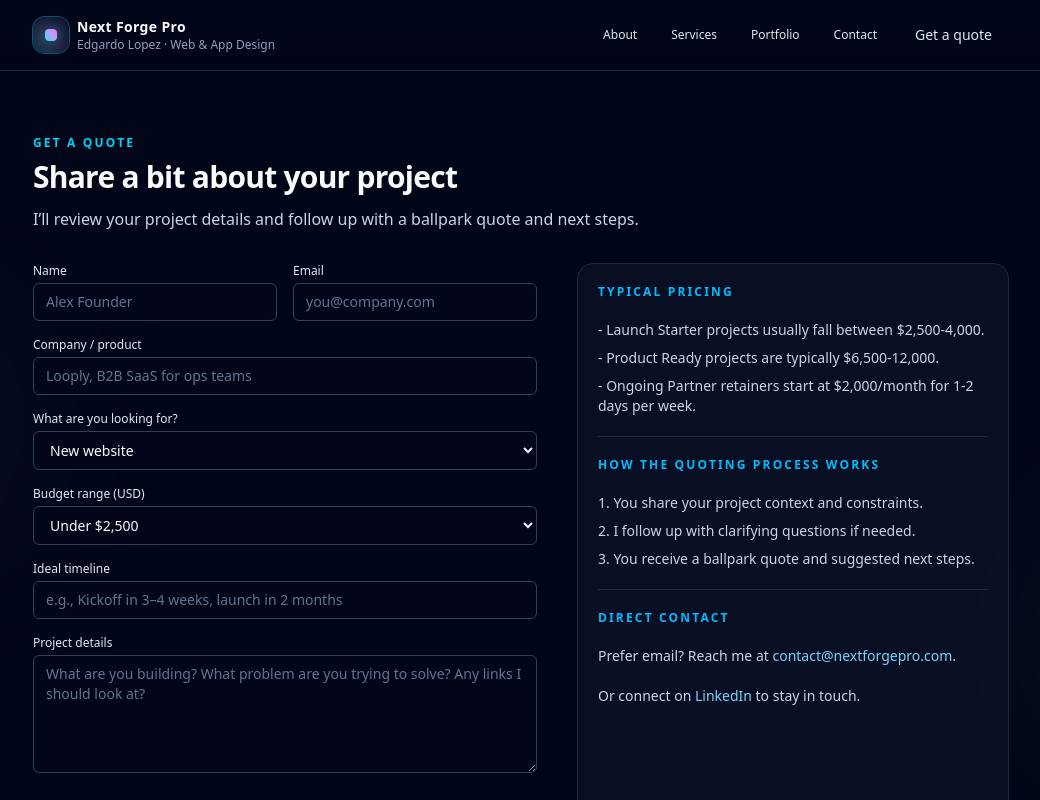
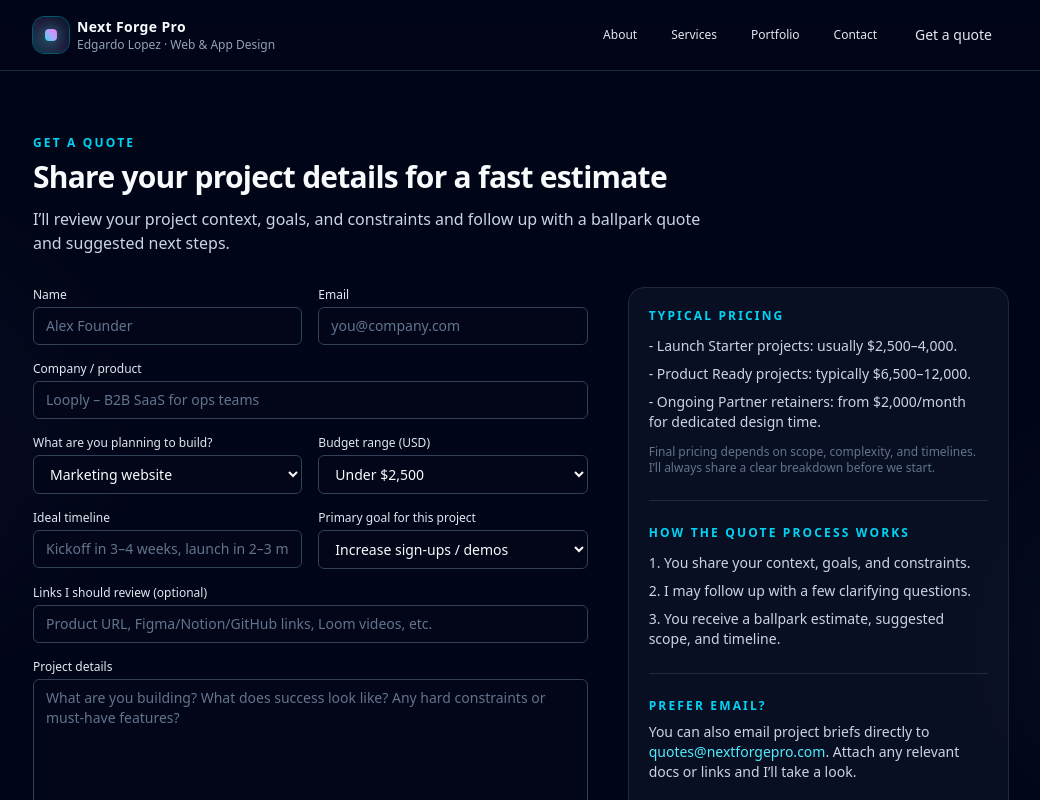
Before and after one commit to Edgar0973/nextforge-pro, a Next.js app: page /quote in a window 1280 px wide. Shown: the top 800 px of the page, without its empty margins (119-1159 px from the left). Built offline with nearby package versions, Linux system fonts and the light colour scheme.

Commit message:
Finalize quote page separate from contact

```diff
--- a/app/quote/page.tsx
+++ b/app/quote/page.tsx
@@ -5,10 +5,11 @@ export default function QuotePage() {
     <>
       <Section
         eyebrow="Get a quote"
-        title="Share a bit about your project"
-        kicker="I’ll review your project details and follow up with a ballpark quote and next steps."
+        title="Share your project details for a fast estimate"
+        kicker="I’ll review your project context, goals, and constraints and follow up with a ballpark quote and suggested next steps."
       >
-        <div className="grid gap-10 md:grid-cols-[minmax(0,1.4fr)_minmax(0,1.2fr)]">
+        <div className="grid gap-10 md:grid-cols-[minmax(0,1.6fr)_minmax(0,1.1fr)]">
+          {/* Quote / project intake form */}
           <form className="space-y-4 text-sm">
             <div className="grid gap-4 md:grid-cols-2">
               <div>
@@ -22,9 +23,9 @@ export default function QuotePage() {
                   id="name"
                   name="name"
                   type="text"
-                  className="mt-1 w-full rounded-md border border-slate-700 bg-slate-950 px-3 py-2 text-sm text-slate-50 outline-none ring-sky-500/60 placeholder:text-slate-500 focus:ring"
+                  required
+                  className="mt-1 w-full rounded-md border border-slate-700 bg-slate-950 px-3 py-2 text-sm text-slate-50 outline-none ring-cyan-500/60 placeholder:text-slate-500 focus:ring"
                   placeholder="Alex Founder"
-                  required
                 />
               </div>
               <div>
@@ -38,9 +39,9 @@ export default function QuotePage() {
                   id="email"
                   name="email"
                   type="email"
-                  className="mt-1 w-full rounded-md border border-slate-700 bg-slate-950 px-3 py-2 text-sm text-slate-50 outline-none ring-sky-500/60 placeholder:text-slate-500 focus:ring"
+                  required
+                  className="mt-1 w-full rounded-md border border-slate-700 bg-slate-950 px-3 py-2 text-sm text-slate-50 outline-none ring-cyan-500/60 placeholder:text-slate-500 focus:ring"
                   placeholder="you@company.com"
-                  required
                 />
               </div>
             </div>
@@ -56,31 +57,32 @@ export default function QuotePage() {
                 id="company"
                 name="company"
                 type="text"
-                className="mt-1 w-full rounded-md border border-slate-700 bg-slate-950 px-3 py-2 text-sm text-slate-50 outline-none ring-sky-500/60 placeholder:text-slate-500 focus:ring"
-                placeholder="Looply, B2B SaaS for ops teams"
+                className="mt-1 w-full rounded-md border border-slate-700 bg-slate-950 px-3 py-2 text-sm text-slate-50 outline-none ring-cyan-500/60 placeholder:text-slate-500 focus:ring"
+                placeholder="Looply – B2B SaaS for ops teams"
               />
             </div>
 
+            <div className="grid gap-4 md:grid-cols-2">
               <div>
                 <label
                   htmlFor="projectType"
                   className="block text-xs font-medium text-slate-200"
                 >
-                What are you looking for?
+                  What are you planning to build?
                 </label>
                 <select
                   id="projectType"
                   name="projectType"
-                className="mt-1 w-full rounded-md border border-slate-700 bg-slate-950 px-3 py-2 text-sm text-slate-50 outline-none ring-sky-500/60 focus:ring"
+                  className="mt-1 w-full rounded-md border border-slate-700 bg-slate-950 px-3 py-2 text-sm text-slate-50 outline-none ring-cyan-500/60 focus:ring"
                 >
-                <option>New website</option>
-                <option>App or product UI</option>
-                <option>UX audit / consulting</option>
-                <option>Ongoing design support</option>
-                <option>Something else</option>
+                  <option>Marketing website</option>
+                  <option>Web app UI / dashboard</option>
+                  <option>Mobile app UI</option>
+                  <option>UX audit of an existing product</option>
+                  <option>Ongoing design support / retainer</option>
+                  <option>Multi-scope project (we’ll clarify)</option>
                 </select>
               </div>
-
               <div>
                 <label
                   htmlFor="budget"
@@ -91,15 +93,17 @@ export default function QuotePage() {
                 <select
                   id="budget"
                   name="budget"
-                className="mt-1 w-full rounded-md border border-slate-700 bg-slate-950 px-3 py-2 text-sm text-slate-50 outline-none ring-sky-500/60 focus:ring"
+                  className="mt-1 w-full rounded-md border border-slate-700 bg-slate-950 px-3 py-2 text-sm text-slate-50 outline-none ring-cyan-500/60 focus:ring"
                 >
                   <option>Under $2,500</option>
-                <option>$2,500 - $5,000</option>
-                <option>$5,000 - $10,000</option>
+                  <option>$2,500 – $5,000</option>
+                  <option>$5,000 – $10,000</option>
                   <option>$10,000+</option>
                 </select>
               </div>
+            </div>
 
+            <div className="grid gap-4 md:grid-cols-2">
               <div>
                 <label
                   htmlFor="timeline"
@@ -111,8 +115,45 @@ export default function QuotePage() {
                   id="timeline"
                   name="timeline"
                   type="text"
-                className="mt-1 w-full rounded-md border border-slate-700 bg-slate-950 px-3 py-2 text-sm text-slate-50 outline-none ring-sky-500/60 placeholder:text-slate-500 focus:ring"
-                placeholder="e.g., Kickoff in 3–4 weeks, launch in 2 months"
+                  className="mt-1 w-full rounded-md border border-slate-700 bg-slate-950 px-3 py-2 text-sm text-slate-50 outline-none ring-cyan-500/60 placeholder:text-slate-500 focus:ring"
+                  placeholder="Kickoff in 3–4 weeks, launch in 2–3 months"
+                />
+              </div>
+              <div>
+                <label
+                  htmlFor="primaryGoal"
+                  className="block text-xs font-medium text-slate-200"
+                >
+                  Primary goal for this project
+                </label>
+                <select
+                  id="primaryGoal"
+                  name="primaryGoal"
+                  className="mt-1 w-full rounded-md border border-slate-700 bg-slate-950 px-3 py-2 text-sm text-slate-50 outline-none ring-cyan-500/60 focus:ring"
+                >
+                  <option>Increase sign-ups / demos</option>
+                  <option>Improve onboarding or activation</option>
+                  <option>Reduce support tickets / confusion</option>
+                  <option>Refresh an outdated UI</option>
+                  <option>Prepare for a launch / funding round</option>
+                  <option>Other (explain below)</option>
+                </select>
+              </div>
+            </div>
+
+            <div>
+              <label
+                htmlFor="links"
+                className="block text-xs font-medium text-slate-200"
+              >
+                Links I should review (optional)
+              </label>
+              <input
+                id="links"
+                name="links"
+                type="text"
+                className="mt-1 w-full rounded-md border border-slate-700 bg-slate-950 px-3 py-2 text-sm text-slate-50 outline-none ring-cyan-500/60 placeholder:text-slate-500 focus:ring"
+                placeholder="Product URL, Figma/Notion/GitHub links, Loom videos, etc."
               />
             </div>
 
@@ -126,73 +167,85 @@ export default function QuotePage() {
               <textarea
                 id="details"
                 name="details"
-                rows={5}
-                className="mt-1 w-full rounded-md border border-slate-700 bg-slate-950 px-3 py-2 text-sm text-slate-50 outline-none ring-sky-500/60 placeholder:text-slate-500 focus:ring"
-                placeholder="What are you building? What problem are you trying to solve? Any links I should look at?"
+                rows={6}
+                className="mt-1 w-full rounded-md border border-slate-700 bg-slate-950 px-3 py-2 text-sm text-slate-50 outline-none ring-cyan-500/60 placeholder:text-slate-500 focus:ring"
+                placeholder="What are you building? What does success look like? Any hard constraints or must-have features?"
               />
             </div>
 
-            <button type="submit" className="btn-pill hover:text-slate-950">
-              Submit inquiry
+            <button
+              type="submit"
+              className="btn-pill mt-2"
+            >
+              Request project quote
             </button>
 
             <p className="mt-2 text-xs text-slate-500">
-              No spam, ever. I’ll only use your details to respond with a
-              project estimate and next steps.
+              I’ll review your details and send over a ballpark estimate and
+              next steps. For support or billing questions, please use the{" "}
+              <a
+                href="/contact"
+                className="text-cyan-300 hover:text-cyan-200 underline underline-offset-2"
+              >
+                contact form
+              </a>
+              .
             </p>
           </form>
 
-          <aside className="space-y-5 rounded-2xl border border-slate-800 bg-slate-900/60 p-5 text-sm text-slate-200">
-            <h3 className="text-xs font-semibold uppercase tracking-[0.18em] text-sky-400">
+          {/* Quote-specific sidebar: pricing + process */}
+          <aside className="space-y-6 rounded-2xl border border-slate-800 bg-slate-900/60 p-5 text-sm text-slate-200">
+            <div>
+              <h3 className="text-xs font-semibold uppercase tracking-[0.18em] text-cyan-400">
                 Typical pricing
               </h3>
-            <ul className="space-y-2 text-sm text-slate-300">
-              <li>- Launch Starter projects usually fall between $2,500-4,000.</li>
-              <li>- Product Ready projects are typically $6,500-12,000.</li>
+              <ul className="mt-3 space-y-2 text-sm text-slate-300">
+                <li>- Launch Starter projects: usually $2,500–4,000.</li>
+                <li>- Product Ready projects: typically $6,500–12,000.</li>
                 <li>
-                - Ongoing Partner retainers start at $2,000/month for 1-2 days
-                per week.
+                  - Ongoing Partner retainers: from $2,000/month for dedicated
+                  design time.
                 </li>
               </ul>
+              <p className="mt-3 text-xs text-slate-500">
+                Final pricing depends on scope, complexity, and timelines. I’ll
+                always share a clear breakdown before we start.
+              </p>
+            </div>
 
             <div className="h-px w-full bg-slate-800" />
 
-            <h3 className="text-xs font-semibold uppercase tracking-[0.18em] text-sky-400">
-              How the quoting process works
+            <div>
+              <h3 className="text-xs font-semibold uppercase tracking-[0.18em] text-cyan-400">
+                How the quote process works
               </h3>
-            <ol className="space-y-2 text-sm text-slate-300">
-              <li>1. You share your project context and constraints.</li>
-              <li>2. I follow up with clarifying questions if needed.</li>
-              <li>3. You receive a ballpark quote and suggested next steps.</li>
+              <ol className="mt-3 space-y-2 text-sm text-slate-300">
+                <li>1. You share your context, goals, and constraints.</li>
+                <li>2. I may follow up with a few clarifying questions.</li>
+                <li>
+                  3. You receive a ballpark estimate, suggested scope, and
+                  timeline.
+                </li>
               </ol>
+            </div>
 
             <div className="h-px w-full bg-slate-800" />
 
-            <h3 className="text-xs font-semibold uppercase tracking-[0.18em] text-sky-400">
-              Direct contact
+            <div>
+              <h3 className="text-xs font-semibold uppercase tracking-[0.18em] text-cyan-400">
+                Prefer email?
               </h3>
-            <p className="text-sm text-slate-300">
-              Prefer email? Reach me at{" "}
+              <p className="mt-2 text-sm text-slate-300">
+                You can also email project briefs directly to{" "}
                 <a
-                href="mailto:contact@nextforgepro.com"
-                className="text-sky-300 hover:text-sky-200"
+                  href="mailto:quotes@nextforgepro.com"
+                  className="text-cyan-300 hover:text-cyan-200"
                 >
-                contact@nextforgepro.com
+                  quotes@nextforgepro.com
                 </a>
-              .
+                . Attach any relevant docs or links and I’ll take a look.
               </p>
-            <p className="text-sm text-slate-300">
-              Or connect on{" "}
-              <a
-                href="https://linkedin.com"
-                target="_blank"
-                rel="noreferrer"
-                className="text-sky-300 hover:text-sky-200"
-              >
-                LinkedIn
-              </a>{" "}
-              to stay in touch.
-            </p>
+            </div>
           </aside>
         </div>
       </Section>
```
Lines whose indentation alone changed are shown as unchanged.
